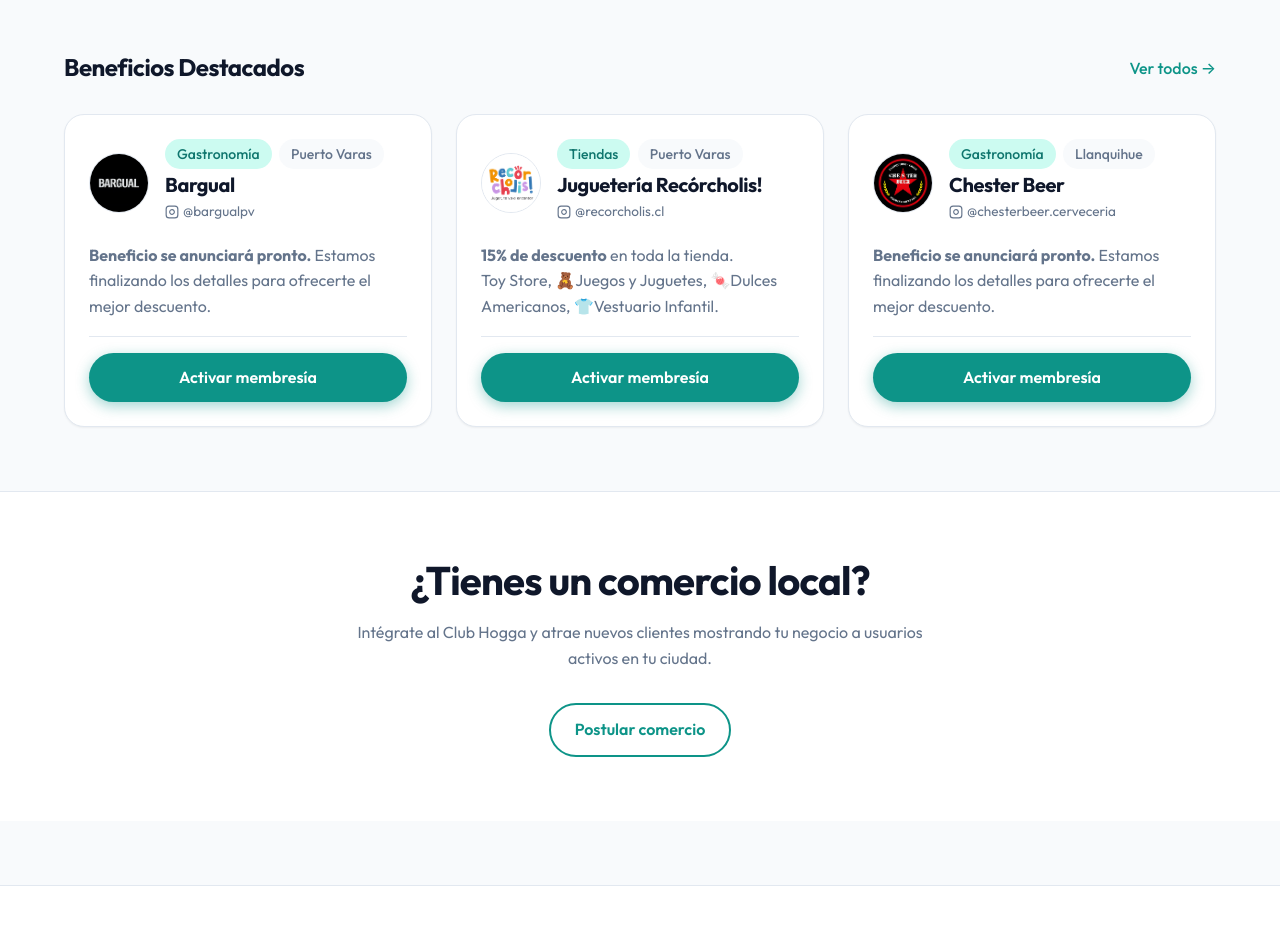
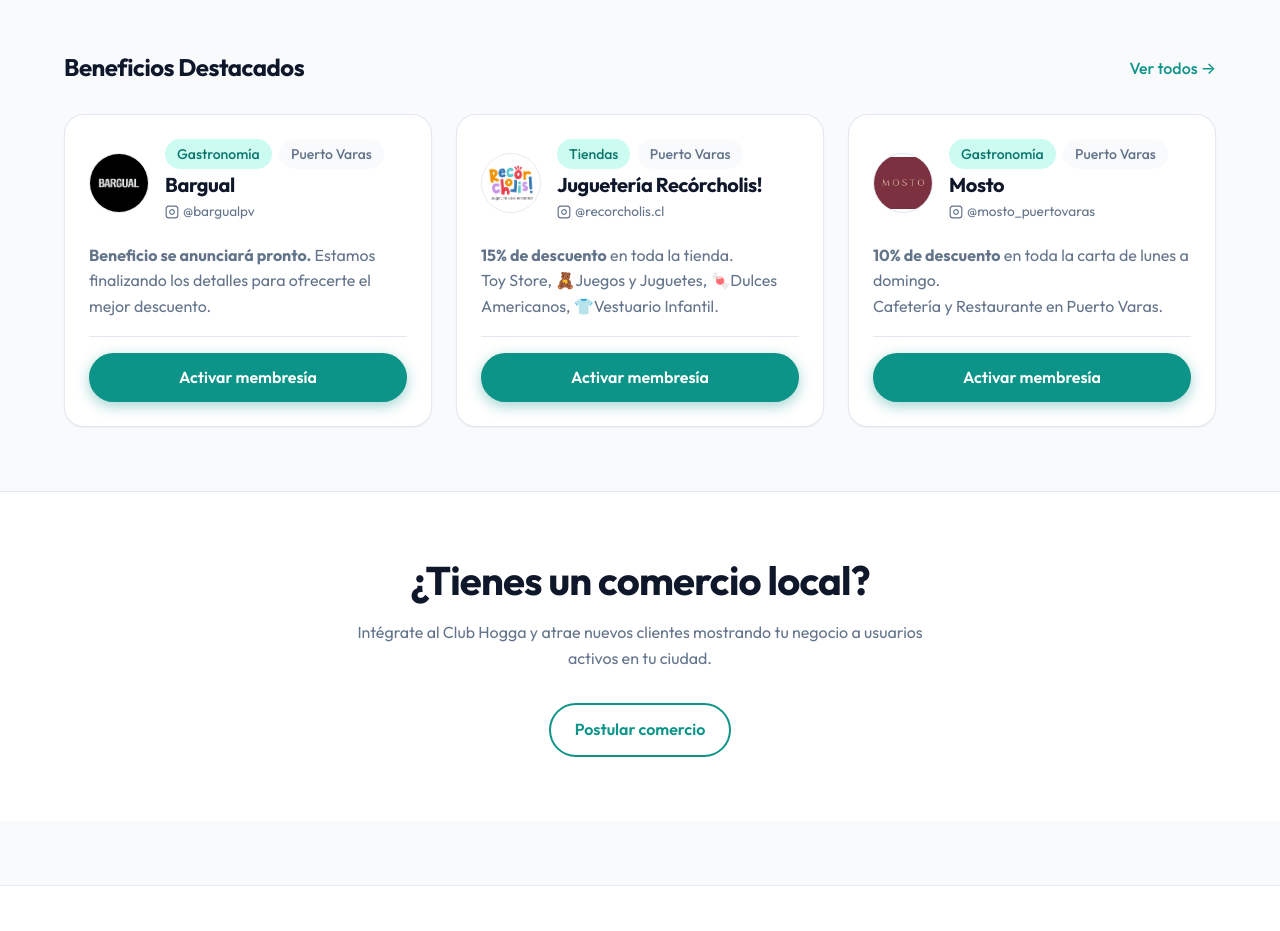
Before and after one commit to ConHogar/clubhogga007, a plain HTML site: page index.html in a window 1280 px wide. Shown: the part 1100-2031 px from the top of the page. Drawn offline with Linux system fonts and the light colour scheme.

Commit message:
homepage mod

```diff
--- a/index.html
+++ b/index.html
@@ -173,23 +173,22 @@
             </div>
           </article>
 
-          <!-- Card 3: Chester Beer -->
+          <!-- Card 3: Mosto -->
           <article class="card">
             <div class="card-header">
               <div class="card-avatar">
-                <img src="/images/asociados/chester-llanquihue-clubbhogga.webp" alt="Chester Beer Logo">
+                <img src="/images/asociados/mosto-pv-clubbhogga.webp" alt="Mosto Logo">
               </div>
               <div>
                 <div class="card-tags">
                   <span class="chip">Gastronomía</span>
-                  <span class="chip chip-secondary">Llanquihue</span>
+                  <span class="chip chip-secondary">Puerto Varas</span>
                 </div>
-                <h3 class="card-title" style="margin-bottom: 0;">Chester Beer</h3>
-                <a href="https://www.instagram.com/chesterbeer.cerveceria/" target="_blank" onclick="event.stopPropagation()" style="display: inline-flex; align-items: center; gap: 0.25rem; font-size: 0.85rem; color: var(--text-muted); text-decoration: none; margin-top: 0.25rem;"><svg width="14" height="14" viewBox="0 0 24 24" fill="none" stroke="currentColor" stroke-width="2"><rect x="2" y="2" width="20" height="20" rx="5" ry="5"></rect><path d="M16 11.37A4 4 0 1 1 12.63 8 4 4 0 0 1 16 11.37z"></path><line x1="17.5" y1="6.5" x2="17.51" y2="6.5"></line></svg> @chesterbeer.cerveceria</a>
+                <h3 class="card-title" style="margin-bottom: 0;">Mosto</h3>
+                <a href="https://www.instagram.com/mosto_puertovaras/" target="_blank" onclick="event.stopPropagation()" style="display: inline-flex; align-items: center; gap: 0.25rem; font-size: 0.85rem; color: var(--text-muted); text-decoration: none; margin-top: 0.25rem;"><svg width="14" height="14" viewBox="0 0 24 24" fill="none" stroke="currentColor" stroke-width="2"><rect x="2" y="2" width="20" height="20" rx="5" ry="5"></rect><path d="M16 11.37A4 4 0 1 1 12.63 8 4 4 0 0 1 16 11.37z"></path><line x1="17.5" y1="6.5" x2="17.51" y2="6.5"></line></svg> @mosto_puertovaras</a>
               </div>
             </div>
-            <p class="text-muted card-description"><strong>Beneficio se anunciará
-                pronto.</strong> Estamos finalizando los detalles para ofrecerte el mejor descuento.</p>
+            <p class="text-muted card-description"><strong>10% de descuento</strong> en toda la carta de lunes a domingo. <br>Cafetería y Restaurante en Puerto Varas.</p>
             <div class="card-footer">
               <a href="/hazte-socio/" class="btn btn-primary btn-full">Activar membresía</a>
             </div>
```
